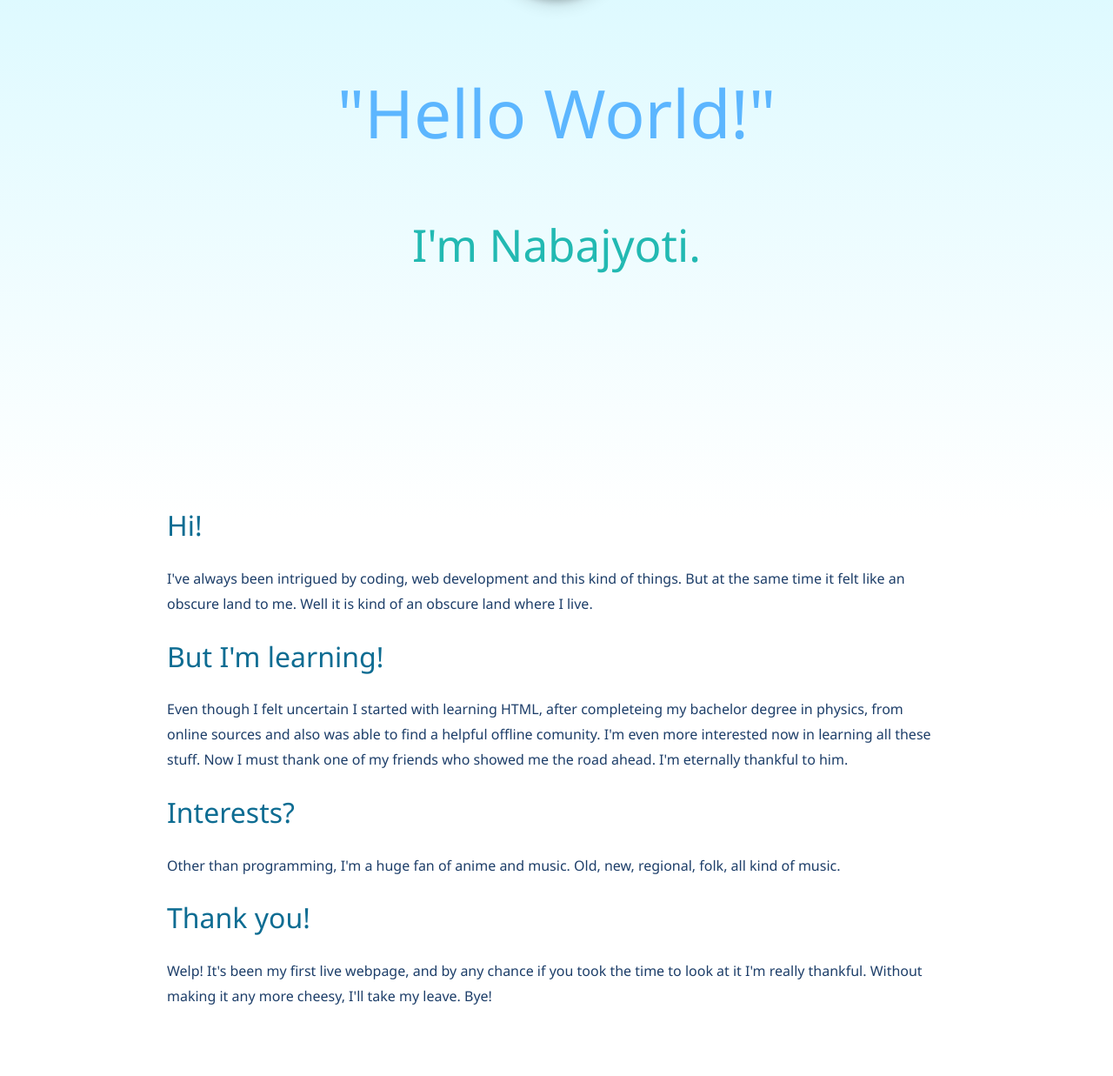
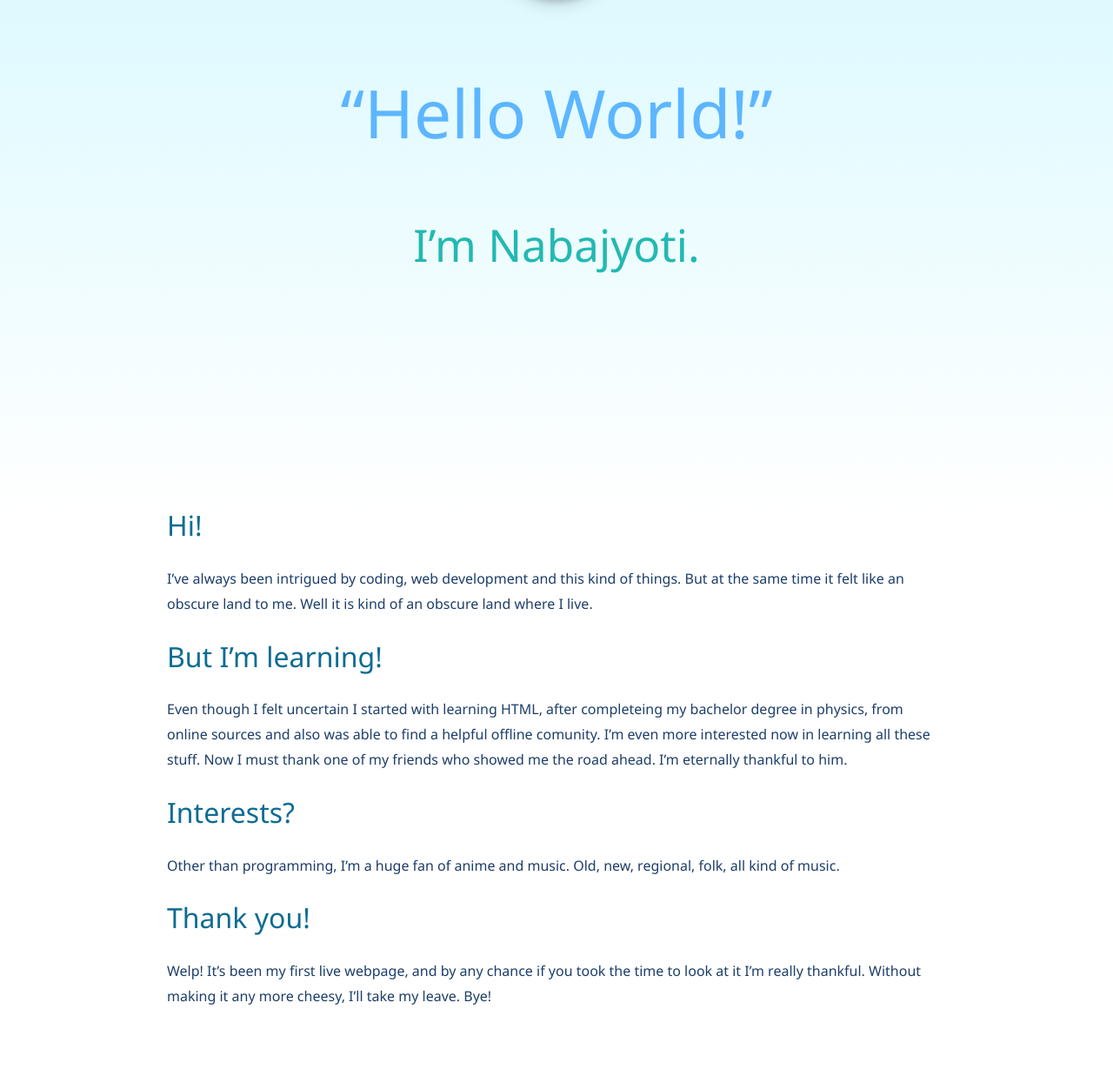
Before and after one commit to NJD135/first-demo-site, a plain HTML site: page index.html in a window 1280 px wide. Shown: the part 203-1440 px from the top of the page at 87% size. Drawn offline with Linux system fonts and the light colour scheme.

Commit message:
Update index.html

```diff
--- a/index.html
+++ b/index.html
@@ -15,27 +15,27 @@
             <div id="containerBody">
                 <section id="top">
                     <div class="container">
-                        <h1>"Hello World!"</h1>
-                        <h2>I'm Nabajyoti.</h2>
+                        <h1>“Hello World!”</h1>
+                        <h2>I’m Nabajyoti.</h2>
                     </div>
                 </section>
                 <main id="mainContent">
                     <div class="container">
                         <h3>Hi!</h3>
                         <p class="firstPara">
-                            I've always been intrigued by coding, web development and this kind of things. But at the same time it felt like an obscure land to me. Well it is kind of an obscure land where I live.
+                            I’ve always been intrigued by coding, web development and this kind of things. But at the same time it felt like an obscure land to me. Well it is kind of an obscure land where I live.
                         </p>
-                        <h3>But I'm learning!</h3>
+                        <h3>But I’m learning!</h3>
                         <p class="secondPara">
-                            Even though I felt uncertain I started with learning HTML, after completeing my bachelor degree in physics, from online sources and also was able to find a helpful offline comunity. I'm even more interested now in learning all these stuff. Now I must thank one of my friends who showed me the road ahead. I'm eternally thankful to him.
+                            Even though I felt uncertain I started with learning HTML, after completeing my bachelor degree in physics, from online sources and also was able to find a helpful offline comunity. I’m even more interested now in learning all these stuff. Now I must thank one of my friends who showed me the road ahead. I’m eternally thankful to him.
                         </p>
                         <h3>Interests?</h3>
                         <p class="thirdPara">
-                            Other than programming, I'm a huge fan of anime and music. Old, new, regional, folk, all kind of music.
+                            Other than programming, I’m a huge fan of anime and music. Old, new, regional, folk, all kind of music.
                         </p>
                         <h3>Thank you!</h3>
                         <p class="lastPara">
-                            Welp! It's been my first live webpage, and by any chance if you took the time to look at it I'm really thankful. Without making it any more cheesy, I'll take my leave. Bye!
+                            Welp! It’s been my first live webpage, and by any chance if you took the time to look at it I’m really thankful. Without making it any more cheesy, I’ll take my leave. Bye!
                         </p>
                     </div>
                 </main>
```
